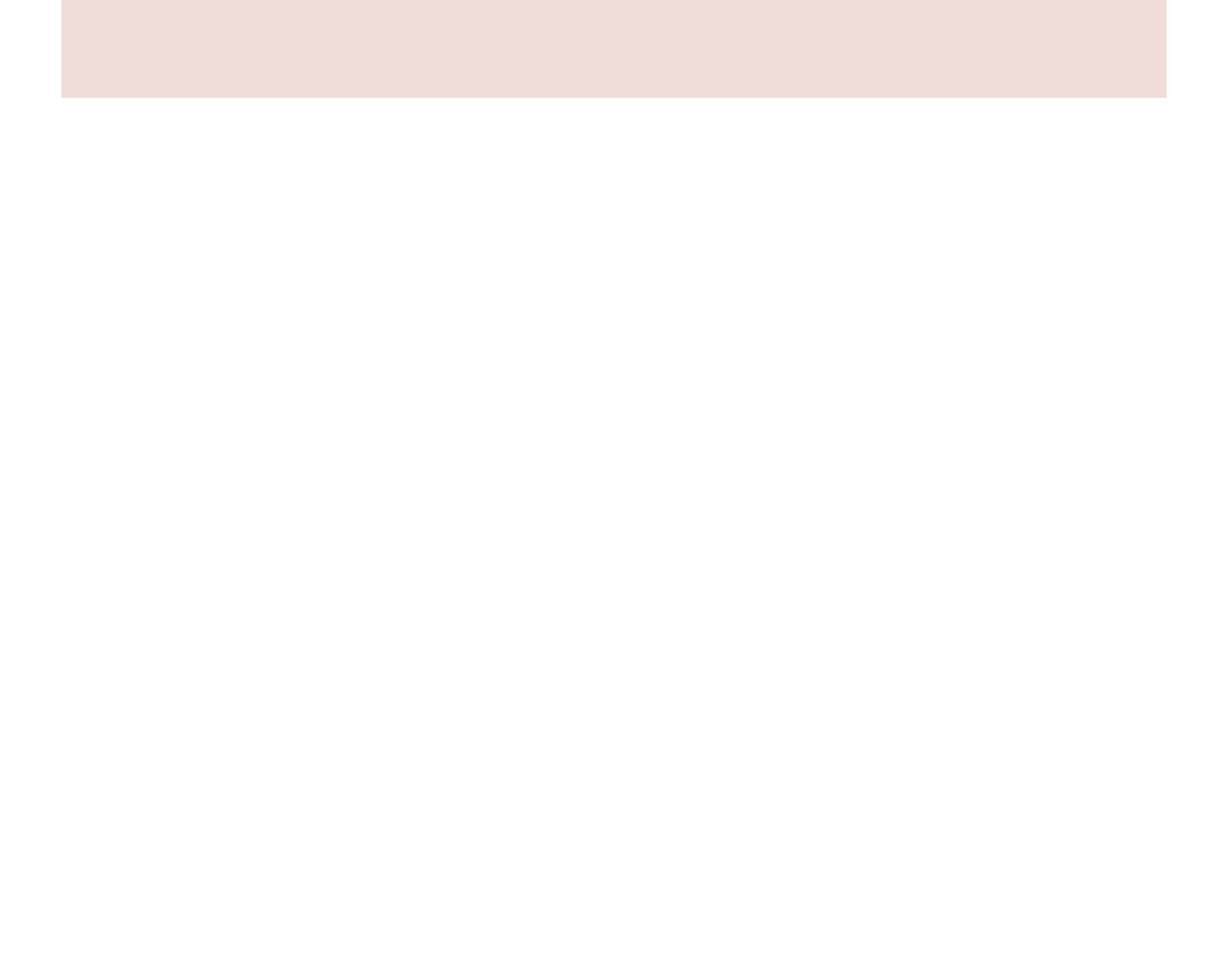
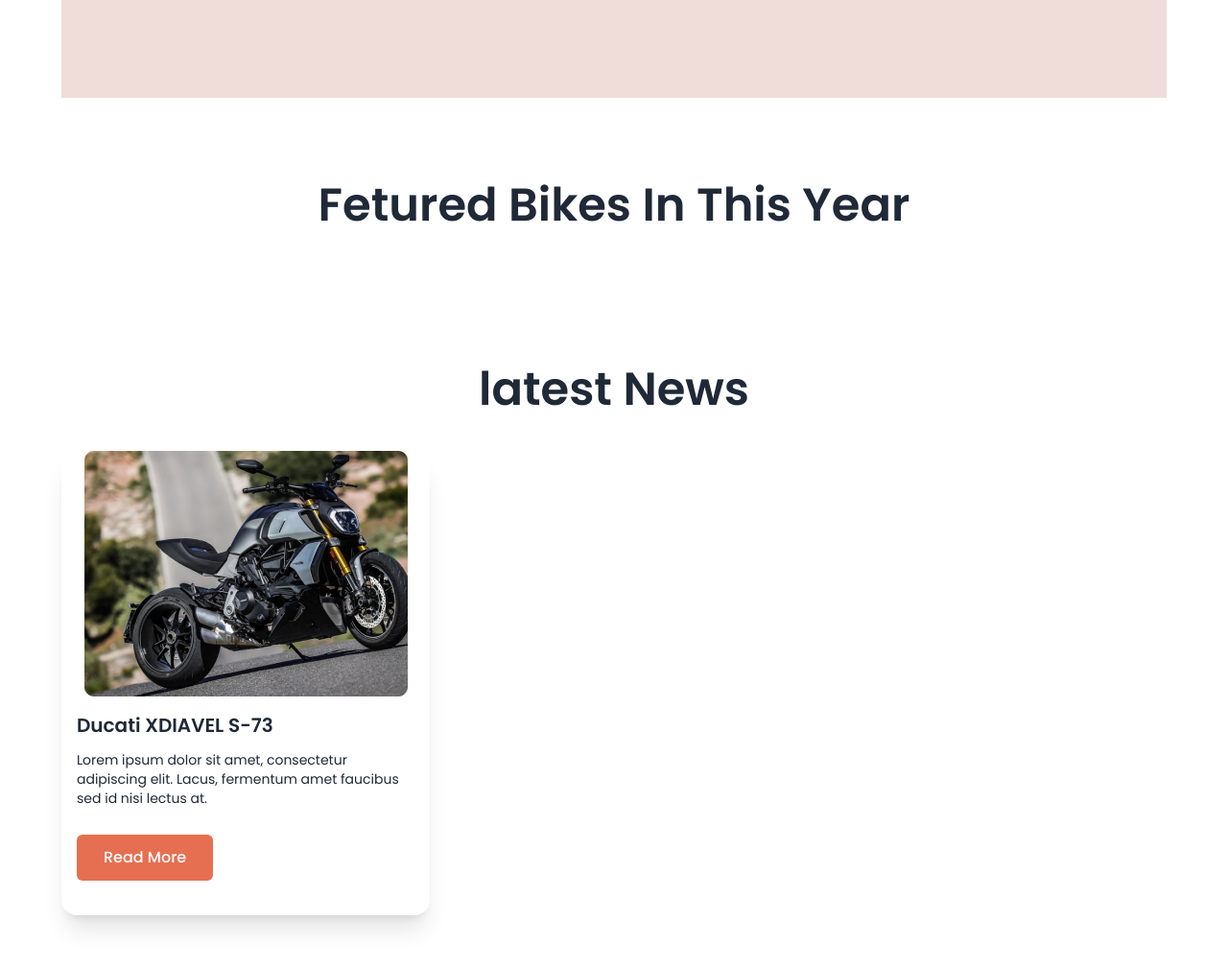
Before and after one commit to MaharobHossain/Biker-zone-website-by-Programming-hero, a plain HTML site: page index.html in a window 1280 px wide. Shown: the part 500-1508 px from the top of the page at 96% size. Before the commit the page ends 800 px from the top, so only its background shows below. Drawn offline with nearby package versions, Linux system fonts and the light colour scheme.

Commit message:
Latest section card 1 and others something

```diff
--- a/index.html
+++ b/index.html
@@ -25,12 +25,15 @@
             .slider-bg{
                 background-color: #f0ddd9;
             }
+            .border{
+                border: 1px solid #E76F51;
+            }
         </style>
 
 </head>
 <body class="poppins-font">
 
-    <header class="max-w-6xl mx-auto ">
+    <header class="max-w-6xl mx-auto">
         <nav class="" >
             <div class="navbar bg-base-100 ">
                 <div class="flex-1">
@@ -165,7 +168,42 @@
 
     </header>
 
-    <main>
+    <main class="max-w-6xl mx-auto">
+
+        <!-- Fetured Bikes section  -->
+        <section class="py-14">
+            <h1 class="lg:text-5xl text-4xl px-10 py-8 font-semibold text-center">Fetured Bikes In This Year</h1>
+
+        </section>
+
+
+        <!-- latest News section -->
+         <section class="py-14 ">
+            <h1 class="lg:text-5xl text-4xl font-semibold text-center">latest News</h1>
+
+            <div class="flex flex-col lg:flex-row md:flex-row items-center gap-20  md:gap-5 lg:gap-5 lg:py-10 py-14">
+                <!-- Box card 1 -->
+                <div class="card card-compact bg-base-100 w-96 shadow-xl">
+                    <figure>
+                      <img
+                        src="images/others/latest1.png"
+                        alt="Ducati XDIAVEL S-73" />
+                    </figure>
+                    <div class="card-body">
+                      <h2 class="card-title">Ducati XDIAVEL S-73</h2>
+                      <p>Lorem ipsum dolor sit amet, consectetur adipiscing elit. Lacus, fermentum amet faucibus sed id nisi lectus at.</p>
+                      <div class="card-actions py-5">
+                        <button class="md:btn hover:bg-pink-500 md:py-3 md:px-7 px-6 py-1.5 text-base font-medium rounded-md bg-color text-white">Read More</button>
+                      </div>
+                    </div>
+                  </div>
+
+
+
+            </div>
+
+         </section>
+
 
     </main>
 
```
